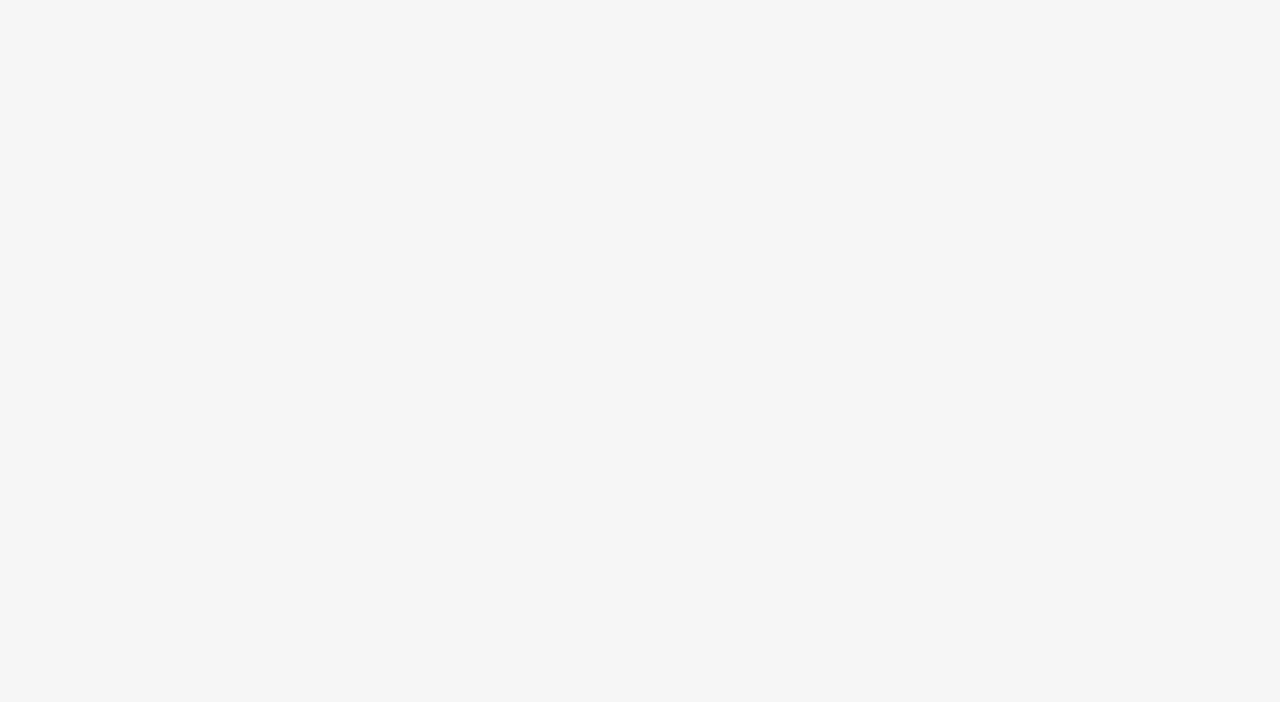
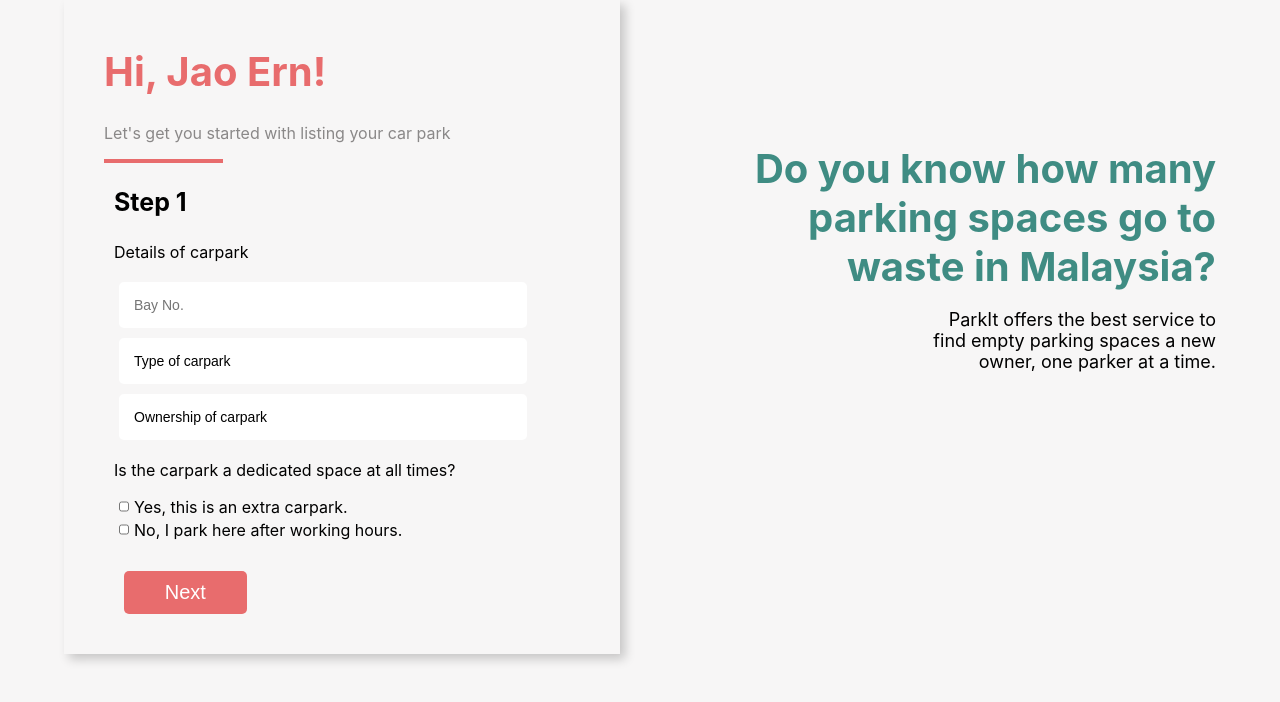
Before and after one commit to faizshahudin/parkit, a React (Create React App) app: page /add-listing in a window 1280 px wide. Shown: the top 702 px of the page. Built offline with nearby package versions, Linux system fonts and the light colour scheme.

Commit message:
Initial creation of add listing UI

```diff
--- /dev/null
+++ b/src/components/AddListing.js
@@ -0,0 +1,89 @@
+import React, { Component } from 'react';
+
+class AddListing extends Component {
+  state = {
+    currentPage: 2
+  }
+  render() {
+    return(
+      <div className="add-listing-container container">
+        <div className="add-listing-form-container">
+          <div className="add-listing-form-content">
+            <div>
+              <h1>
+                Hi, Jao Ern!
+              </h1>
+              <p>
+                Let's get you started with listing your car park
+              </p>
+            </div>
+            <hr />
+            <form className="add-listing-form-fields">
+              <div className="add-listing-form-fields-header">
+                <h3>Step 1</h3>
+              </div>
+              {/* Page 1 */}
+              {this.state.currentPage === 1 &&
+                <div className="add-listing-form-input-container">
+                  <div className="add-listing-form-input">
+                    <div className="label-container">
+                      <label>Location of parking space?</label>
+                    </div>
+                    <input type="text" placeholder="Property Name"></input>
+                  </div>
+                  <div className="add-listing-form-input">
+                    <input type="text" placeholder="Location/Address"></input>
+                    <input type="text" placeholder="Address Line 2"></input>
+                  </div>
+                </div>
+              }
+
+              {/* Page 2 */}
+              {this.state.currentPage === 2 &&
+                <div className="add-listing-form-input-container">
+                  <div className="add-listing-form-input">
+                    <div className="label-container">
+                      <label>Details of carpark</label>
+                    </div>
+                    <input type="text" placeholder="Bay No."></input>
+                    <select>
+                      <option>Type of carpark</option>
+                    </select>
+                    <select>
+                      <option>Ownership of carpark</option>
+                    </select>
+                  </div>
+                  <div className="add-listing-form-input">
+                    <div className="label-container">
+                      <label>Is the carpark a dedicated space at all times?</label>
+                    </div>
+                    <div className="checkbox-container">
+                      <div className="checkbox">
+                        <input type="checkbox" value="" />Yes, this is an extra carpark.
+                      </div>
+                      <div className="checkbox">
+                        <input type="checkbox" value="" />No, I park here after working hours.
+                      </div>
+                    </div>
+                  </div>
+                </div>
+              }
+              <button className="btn add-listing-form-button">Next</button>
+            </form>
+          </div>
+        </div>
+        <div className="add-listing-message-container">
+          <div className="add-listing-message-content">
+            <h1>Do you know how many parking spaces go to waste in Malaysia?</h1>
+            <p>
+              ParkIt offers the best service to find empty parking spaces a new owner,
+              one parker at a time.
+            </p>
+          </div>
+        </div>
+      </div>
+    )
+  }
+}
+
+export default AddListing
--- a/src/components/App.js
+++ b/src/components/App.js
@@ -1,6 +1,7 @@
 import React, { Component } from 'react';
 import Login from "./Login"
 import Register from "./Register"
+import AddListing from "./AddListing"
 import {BrowserRouter as Router, Route} from "react-router-dom"
 
 
@@ -10,6 +11,7 @@ class App extends Component {
       <div className="App">
         <Route path="/login" component={Login} />
         <Route path="/register" component={Register} />
+        <Route path="/add-listing" component={AddListing} />
       </div>
     );
   }
--- a/src/components/Login.js
+++ b/src/components/Login.js
@@ -20,7 +20,7 @@ class Login extends Component {
             </label>
             <input className="login-register-form-input" type="text"></input>
             <p><a>Forgot Password?</a></p>
-            <button className="btn">Log In</button>
+            <button className="btn login-register-button">Log In</button>
             <p>Don't have an account? <Link to="/register">Sign up</Link> here.</p>
           </form>
         </div>
--- a/src/components/Register.js
+++ b/src/components/Register.js
@@ -36,7 +36,7 @@ class Register extends Component {
               Confirm Password:
             </label>
             <input className="login-register-form-input" type="text"></input>
-            <button className="btn">Register</button>
+            <button className="btn login-register-button">Register</button>
             <p className="footer-text">Already have an account? <Link to="/login">Login</Link> here.</p>
           </form>
         </div>
--- a/src/index.css
+++ b/src/index.css
@@ -1,3 +1,9 @@
+* {
+    -webkit-box-sizing: border-box;
+    -moz-box-sizing: border-box;
+    box-sizing: border-box;
+}
+
 body {
   margin: 0;
   padding: 0;
@@ -17,13 +23,17 @@ a {
   color: #3f8c83;
 }
 
+.container {
+  width: 90%;
+  margin-left: auto;
+  margin-right: auto;
+}
+
 .btn {
   color: white;
   background-color: #e86c6d;
-  border-radius: 15px;
   border: none;
   font-size: 20px;
-  width: 60%;
   margin-left: auto;
   margin-right: auto;
   margin: 20px;
@@ -71,7 +81,7 @@ a {
 
 form {
   padding: 30px;
-  width: 70%;
+  width: 90%;
   margin-left: auto;
   margin-right: auto;
 }
@@ -92,6 +102,130 @@ form {
   text-align: center;
 }
 
+.login-register-button {
+  width: 60%;
+  border-radius: 15px;
+}
+
 .footer-text {
   margin: 0;
 }
+
+/* Add Listing */
+
+.add-listing-container {
+  display: grid;
+  grid-gap: 40px;
+  grid-template-columns: 1fr 1fr;
+}
+
+.add-listing-form-container {
+  /* background-color: white; */
+  box-shadow: 5px 5px 10px 0px rgba(0, 0, 0, 0.2);
+  background-color: #f7f6f6;
+  width: 100%;
+  margin-left: auto;
+  margin-right: auto;
+}
+
+.add-listing-form-content {
+  padding: 20px 40px;
+}
+
+.add-listing-form-content h1{
+  color: #e86c6d;
+}
+
+.add-listing-form-content p{
+  color: #8a8888;
+}
+
+.add-listing-form-content hr{
+  width: 25%;
+  margin-left: 0;
+  height: 5px;
+  border: 0;
+  border-top: 4px solid #e86c6d;
+  padding: 0;
+}
+
+.add-listing-form-fields {
+  display: grid;
+  margin: 0;
+  padding: 10px;
+  grid-template-rows: 1fr;
+  grid-gap: 20px;
+}
+
+.checkbox-container {
+  margin-top: 10px;
+}
+
+.add-listing-form-fields h3 {
+  margin: 5px 0;
+}
+
+.add-listing-form-input-container {
+  display: grid;
+  grid-template-rows: 1fr;
+  grid-gap: 15px;
+}
+
+.add-listing-form-input-container input, select {
+  padding: 15px;
+  width: 100%;
+  margin: 5px;
+  border-radius: 5px;
+  border: none;
+  font-size: 14px;
+  background-color: white;
+}
+
+.add-listing-form-input-container select {
+  appearance: none;
+  font-size: 14px;
+}
+
+.add-listing-form-button {
+  margin: 10px;
+  border-radius: 5px;
+  width: 30%;
+}
+
+.add-listing-message-container {
+  margin-top: 5em;
+  width: 90%;
+  margin-left: auto;
+  text-align: right;
+}
+
+.add-listing-message-content {
+  margin-top: 4em;
+}
+
+.add-listing-message-content h1 {
+  color: #3f8c83;
+  margin-bottom: 5px;
+}
+
+.add-listing-message-content p {
+  margin-left: auto;
+  width: 60%;
+  font-size: 18px;
+}
+
+.add-listing-form-input-header {
+  margin: 20px 0;
+}
+
+.label-container {
+  margin-bottom: 15px;
+}
+
+.checkbox {
+  width: 100%;
+}
+
+.checkbox input {
+  width: 10px !important;
+}
```
